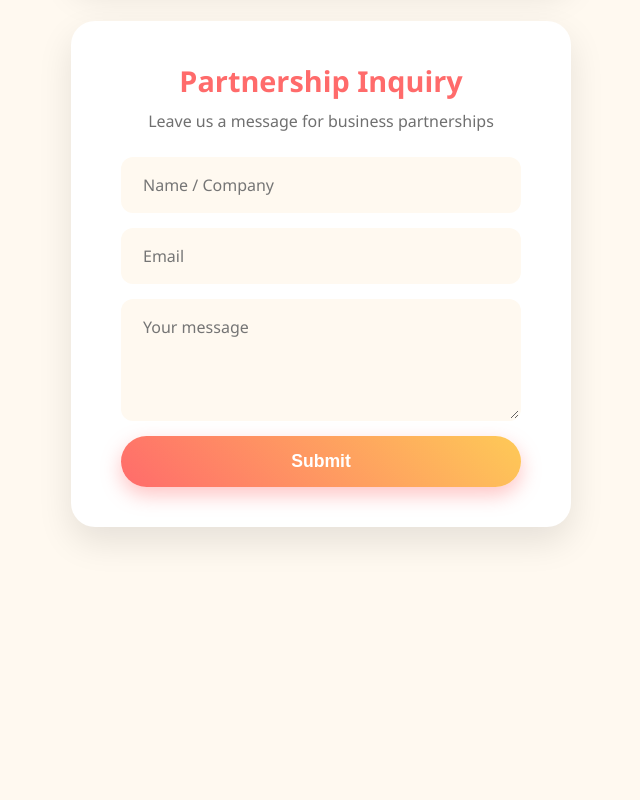
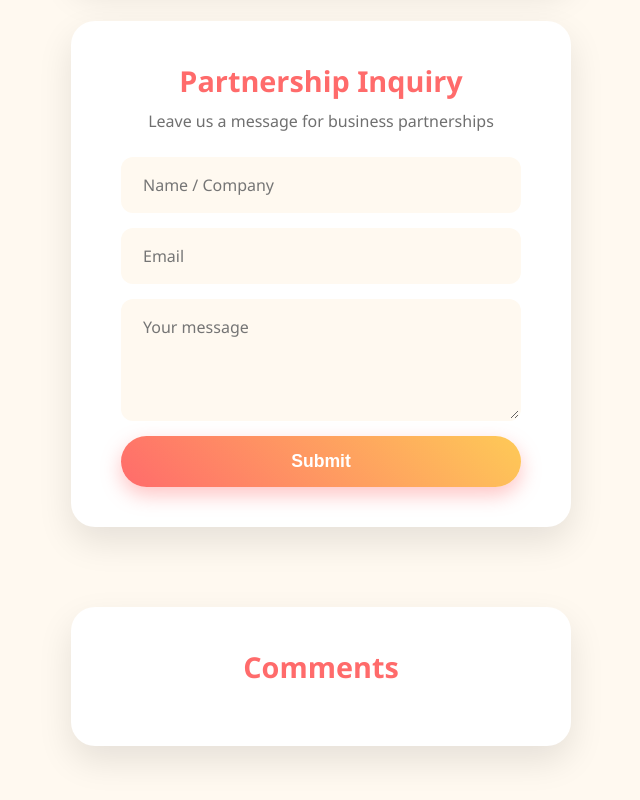
Before and after one commit to jihyewww01-blip/jocoding-pb-claude, a website: page en/index.html in a window 1280 px wide. Shown: the part 556-1356 px from the top of the page, without its empty margins (319-959 px from the left). Before the commit the page ends 1163 px from the top, so only its background shows below. Drawn offline with Linux system fonts and the light colour scheme; a script that the page names is missing.

Commit message:
Add Disqus comments section to both Korean and English versions
Co-Authored-By: Claude Opus 4.5 <noreply@anthropic.com>

```diff
--- a/en/index.html
+++ b/en/index.html
@@ -27,6 +27,24 @@
         </form>
     </div>
 
+    <div class="comments-container">
+        <h2>Comments</h2>
+        <div id="disqus_thread"></div>
+        <script>
+            var disqus_config = function () {
+                this.page.url = window.location.href;
+                this.page.identifier = 'en-home';
+            };
+            (function() {
+                var d = document, s = d.createElement('script');
+                s.src = 'https://lallallla.disqus.com/embed.js';
+                s.setAttribute('data-timestamp', +new Date());
+                (d.head || d.body).appendChild(s);
+            })();
+        </script>
+        <noscript>Please enable JavaScript to view the <a href="https://disqus.com/?ref_noscript">comments powered by Disqus.</a></noscript>
+    </div>
+
     <script src="main.js"></script>
 </body>
 </html>
--- a/en/style.css
+++ b/en/style.css
@@ -262,3 +262,30 @@ h1 {
 .contact-form button:active {
     transform: translateY(1px);
 }
+
+/* Comments Section */
+.comments-container {
+    text-align: center;
+    background: var(--container-bg);
+    padding: 40px 50px;
+    border-radius: 24px;
+    box-shadow: 0 15px 35px var(--shadow-color);
+    transition: transform var(--transition-speed) ease, background var(--transition-speed) ease;
+    max-width: 500px;
+    width: 90%;
+    margin: 40px auto;
+}
+
+.comments-container:hover {
+    transform: translateY(-5px);
+}
+
+.comments-container h2 {
+    color: var(--primary-color);
+    margin-bottom: 20px;
+    font-size: 1.8em;
+}
+
+#disqus_thread {
+    text-align: left;
+}
--- a/style.css
+++ b/style.css
@@ -262,3 +262,30 @@ h1 {
 .contact-form button:active {
     transform: translateY(1px);
 }
+
+/* Comments Section */
+.comments-container {
+    text-align: center;
+    background: var(--container-bg);
+    padding: 40px 50px;
+    border-radius: 24px;
+    box-shadow: 0 15px 35px var(--shadow-color);
+    transition: transform var(--transition-speed) ease, background var(--transition-speed) ease;
+    max-width: 500px;
+    width: 90%;
+    margin: 40px auto;
+}
+
+.comments-container:hover {
+    transform: translateY(-5px);
+}
+
+.comments-container h2 {
+    color: var(--primary-color);
+    margin-bottom: 20px;
+    font-size: 1.8em;
+}
+
+#disqus_thread {
+    text-align: left;
+}
```
Also changed, not shown: index.html (+18 -0 lines).
